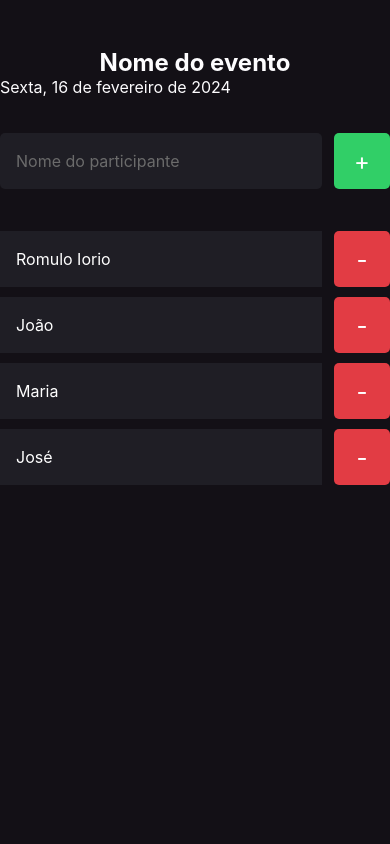
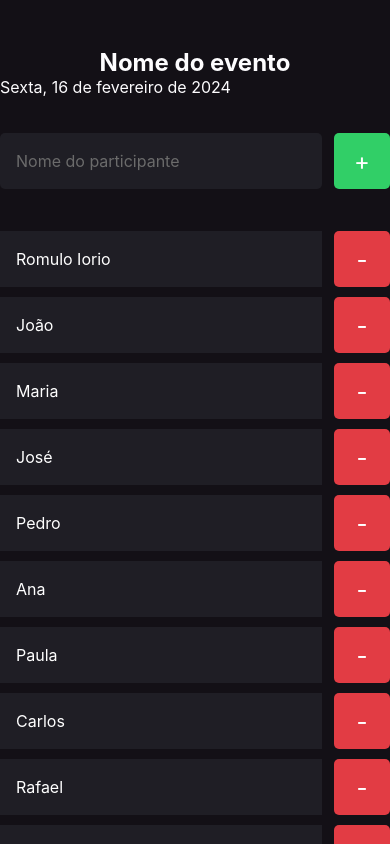
Before and after one commit to romulo-iorio/imhere, a React Native app: screen / in a window 390 px wide. Built offline with nearby package versions, Linux system fonts and the light colour scheme.

Commit message:
feat: using more participants and a ScrollView

```diff
--- a/src/screens/Home/index.tsx
+++ b/src/screens/Home/index.tsx
@@ -4,6 +4,7 @@ import {
   TextInput,
   TouchableOpacity,
   View,
+  ScrollView,
 } from "react-native";
 import { StatusBar } from "expo-status-bar";
 
@@ -12,22 +13,20 @@ import { Participant } from "../../components";
 import { styles } from "./styles";
 
 const exampleParticipants: ParticipantInterface[] = [
-  {
-    name: "Romulo Iorio",
-    id: "0",
-  },
-  {
-    name: "João",
-    id: "1",
-  },
-  {
-    name: "Maria",
-    id: "2",
-  },
-  {
-    name: "José",
-    id: "3",
-  },
+  { name: "Romulo Iorio", id: "0" },
+  { name: "João", id: "1" },
+  { name: "Maria", id: "2" },
+  { name: "José", id: "3" },
+  { name: "Pedro", id: "4" },
+  { name: "Ana", id: "5" },
+  { name: "Paula", id: "6" },
+  { name: "Carlos", id: "7" },
+  { name: "Rafael", id: "8" },
+  { name: "Ricardo", id: "9" },
+  { name: "Rodrigo", id: "10" },
+  { name: "Rafaela", id: "11" },
+  { name: "Ricarda", id: "12" },
+  { name: "Rodriga", id: "13" },
 ];
 
 export const Home = () => {
@@ -67,7 +66,9 @@ export const Home = () => {
         </TouchableOpacity>
       </View>
 
-      {renderParticipants}
+      <ScrollView showsVerticalScrollIndicator={false}>
+        {renderParticipants}
+      </ScrollView>
     </SafeAreaView>
   );
 };
```
